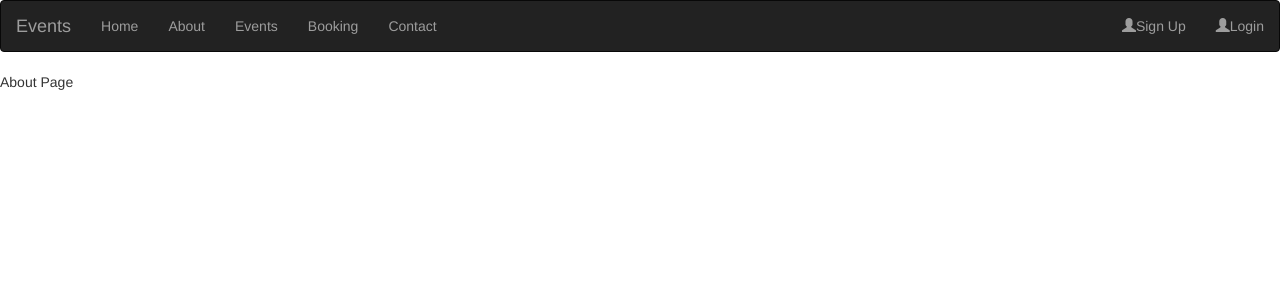
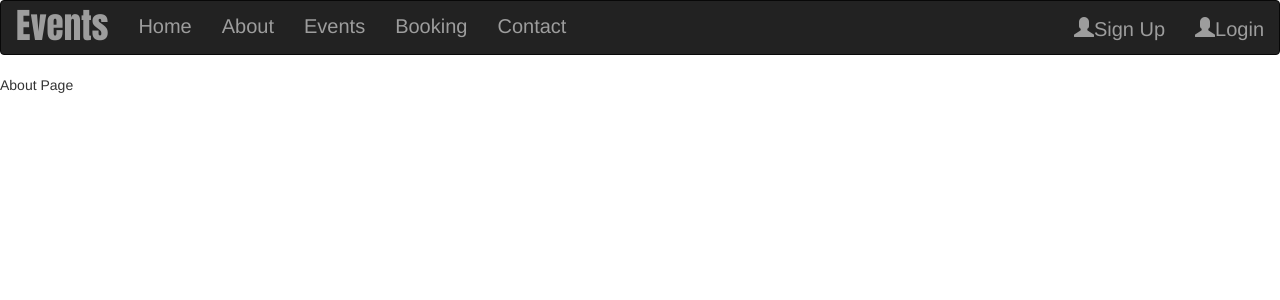
Before and after one commit to irinfigi/Event_Management, a Django app: page /about/ in a window 1280 px wide. Shown: the top 300 px of the page. Run offline with Django 5.2, Linux system fonts and the light colour scheme; some libraries are stand-ins or nearby versions.

Commit message:
new file:   eventpr/static/images/crsl1.jpeg 	modified:   eventpr/template/base.html 	modified:   eventpr/template/index.html

```diff
--- a/eventpr/template/base.html
+++ b/eventpr/template/base.html
@@ -11,6 +11,17 @@
     <script src="https://ajax.googleapis.com/ajax/libs/jquery/3.6.3/jquery.min.js"></script>
     <script src="https://maxcdn.bootstrapcdn.com/bootstrap/3.4.1/js/bootstrap.min.js"></script>
     <link href="https://cdnjs.cloudflare.com/ajax/libs/font-awesome/5.15.0/css/all.min.css" rel="stylesheet">
+    <style>
+        .nav li a{
+          color: rgb(23, 152, 244);
+          font-size: 20px;
+        }
+        .navbar-brand{
+          color: rgb(200, 23, 244);
+          font-size: 35px;
+          font-family: Impact, Haettenschweiler, 'Arial Narrow Bold', sans-serif;
+        }
+      </style>
 </head>
 <body>
     <!--navbar start-->
--- a/eventpr/template/index.html
+++ b/eventpr/template/index.html
@@ -22,13 +22,13 @@
       </div>
 
       <div class="item">
-        <img src="{% static 'images/crsl3.jpeg' %}" alt="" width="100%" >
+        <img src="{% static 'images/crsl1.jpeg' %}" alt="" width="100%" >
       </div>
 
       <div class="item">
-        <img src="{% static 'images/crsl3.jpeg' %}" alt="" width="100%" >
+        <img src="{% static 'images/crsl6.jpeg' %}" alt="" width="100%" >
       </div>
-    </div>
+    </div>>
 
     <!-- Left and right controls -->
     <a class="left carousel-control" href="#myCarousel" data-slide="prev">
```
Also changed, not shown: eventpr/static/images/crsl1.jpeg (added).
